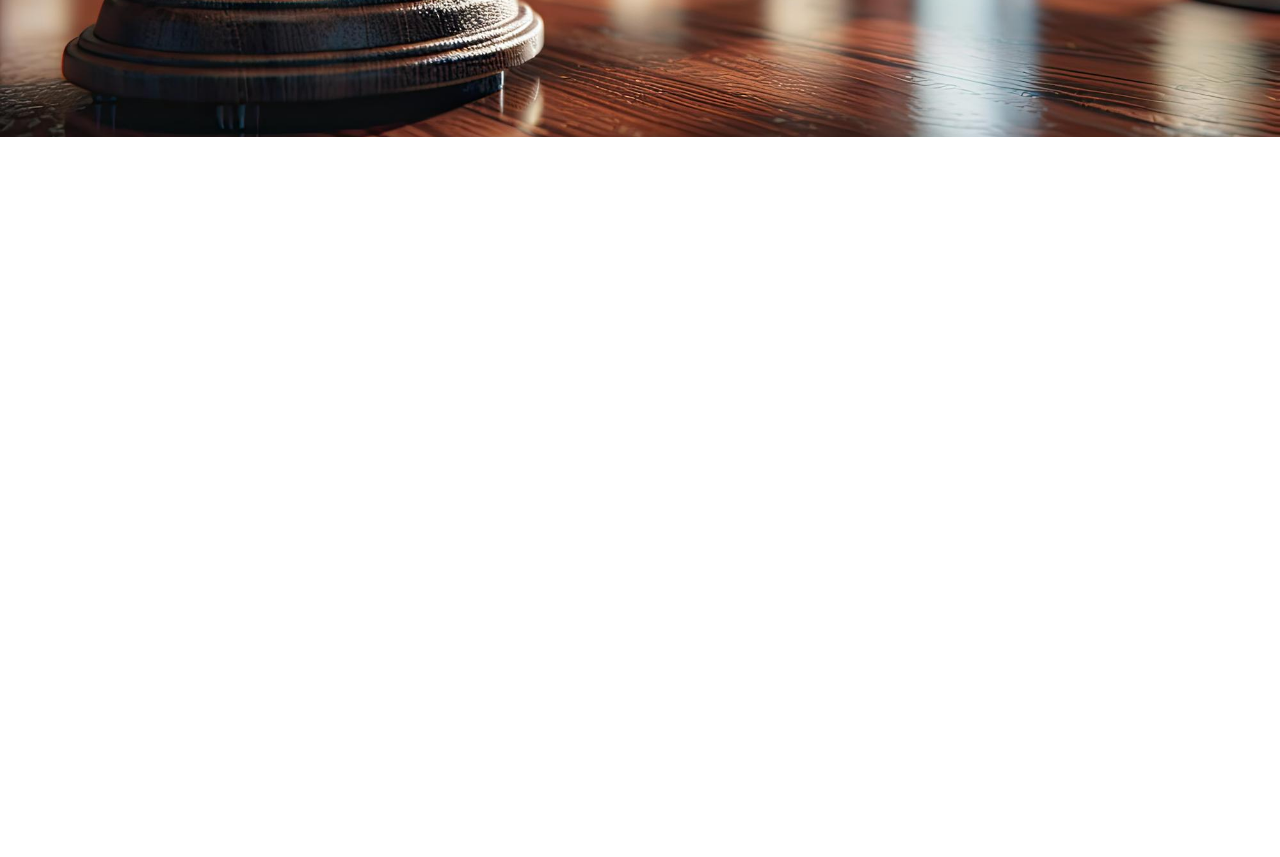
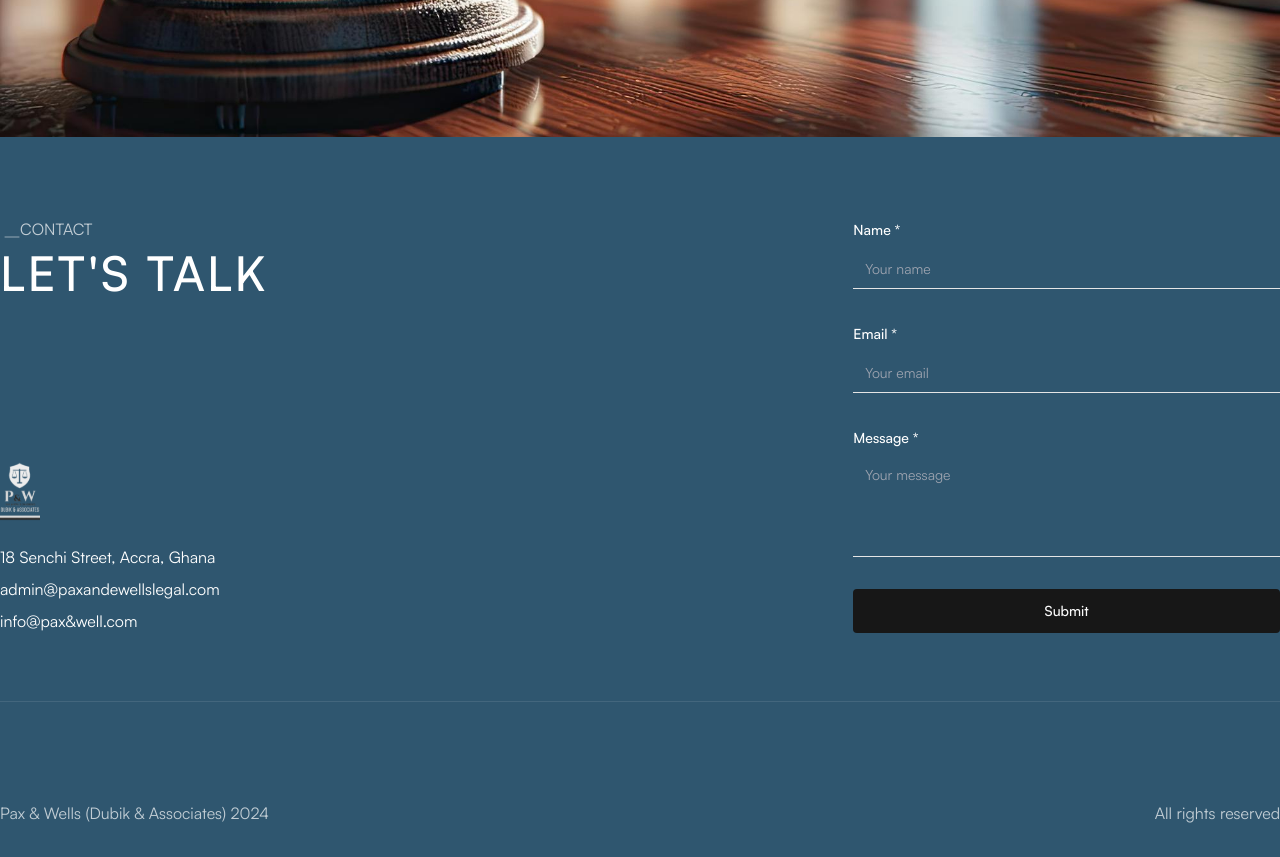
Before and after one commit to Galamsey-P/paxwellschambers, a Next.js app: page / in a window 1280 px wide. Shown: the part 4360-5217 px from the top of the page. Before the commit the page ends 4497 px from the top, so only its background shows below. Built offline with nearby package versions, Linux system fonts and the light colour scheme.

Commit message:
feat: create footer

```diff
--- a/src/components/navigation/footer/index.tsx
+++ b/src/components/navigation/footer/index.tsx
@@ -1,11 +1,68 @@
+// "use client"
+
+import { ContactForm } from "@/forms";
 import { cn } from "@/lib/utils";
+import { Separator } from "@/components/ui/separator";
+import Subtitle from "@/components/hierachy/subtitle";
+import Logo from "../logo";
+import { FOOTER_CONTACT } from "@/lib/data";
+import { isValidArray } from "@/helpers/array";
+import Link from "next/link";
+
+
 
 export default function Footer() {
     return (
         <footer className={cn(
-
+            "bg-deep-sb min-h-screen lg:min-h-[90vh] flex flex-col gap-8 justify-between text-white pt-20 pb-8 "
         )}>
 
+            <div className={cn(
+                "container mx-auto grid grid-cols-1 lg:grid-cols-2 xl:grid-cols-3 "
+            )}>
+                <div className="col-span-1 xl:col-span-2  flex flex-col justify-between min-h-[50vh]">
+                    <div className="flex flex-col gap-2">
+                        <Subtitle title="contact" className="text-white/70" />
+                        <h2 className="font-sans uppercase font-bold tracking-wider">
+                            LET&apos;S TALK
+                        </h2>
+                    </div>
+                    <div className="flex flex-col gap-6">
+                        <Logo variant="white" className="2xl:w-[80px]" />
+                        <div className="flex flex-col gap-2">
+                            <p>
+                                {FOOTER_CONTACT.address}
+                            </p>
+
+                            {
+                                isValidArray(FOOTER_CONTACT?.emails) && FOOTER_CONTACT?.emails.map((email, idx) => (
+                                    <Link href={`mailto:${email}`} key={idx} className="hover:underline transition duration-300" >
+                                        {email?.toLowerCase()}
+                                    </Link>
+                                ))
+                            }
+                        </div>
+                    </div>
+                </div>
+                <ContactForm />
+            </div>
+
+            <Separator className="bg-whyte/10 mt-auto" />
+
+            <div className="mt-auto  pt-8">
+                <div className={cn(
+                    "container mx-auto flex items-center justify-between text-white/70 text-sm"
+                )}>
+                    <p>
+                        Pax & Wells (Dubik & Associates) 2024
+                    </p>
+                    <p>
+                        All rights reserved
+                    </p>
+
+                </div>
+
+            </div>
         </footer>
-)
+    );
 }
```
